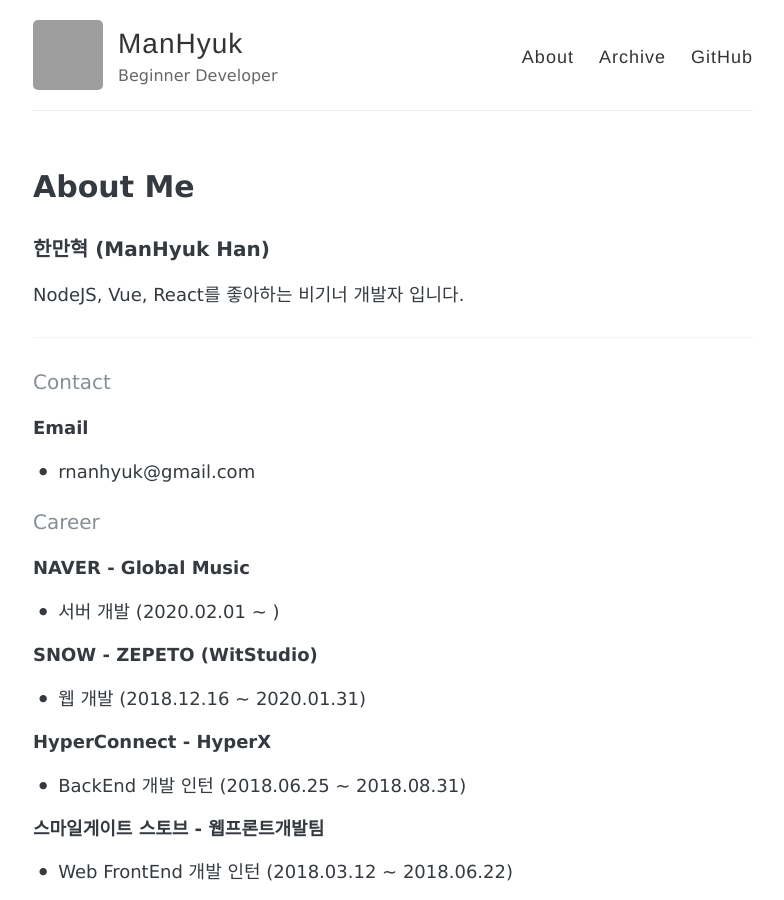
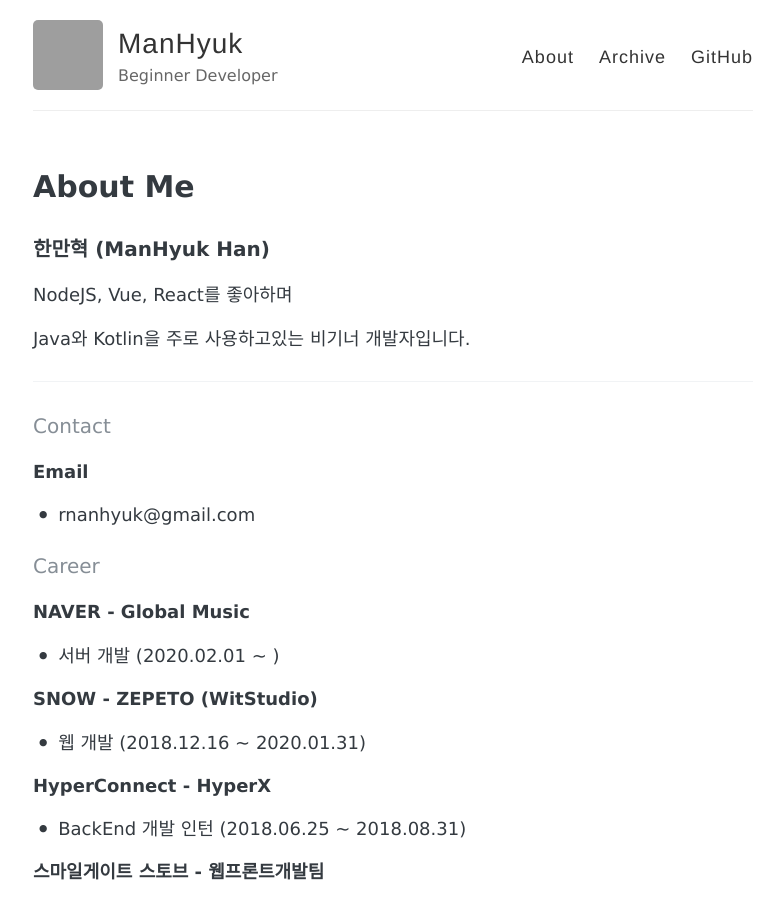
Before and after one commit to ManHyuk/ManHyuk.github.io, a Jekyll site: the page built from about.md, in a window 1280 px wide and 900 px high. Shown: the whole window, without its empty margins (247-1031 px from the left). Built offline with Jekyll 4.4.1, drawn with Linux system fonts in a browser that asks for light colours; grey boxes are pictures that could not be loaded.

Commit message:
feat: edit about

```diff
--- a/about.md
+++ b/about.md
@@ -7,7 +7,9 @@ permalink: /about/
 
 ### 한만혁 (ManHyuk Han)
 
-NodeJS, Vue, React를 좋아하는 비기너 개발자 입니다.
+NodeJS, Vue, React를 좋아하며
+
+Java와 Kotlin을 주로 사용하고있는 비기너 개발자입니다.
 
 ---
 
```
